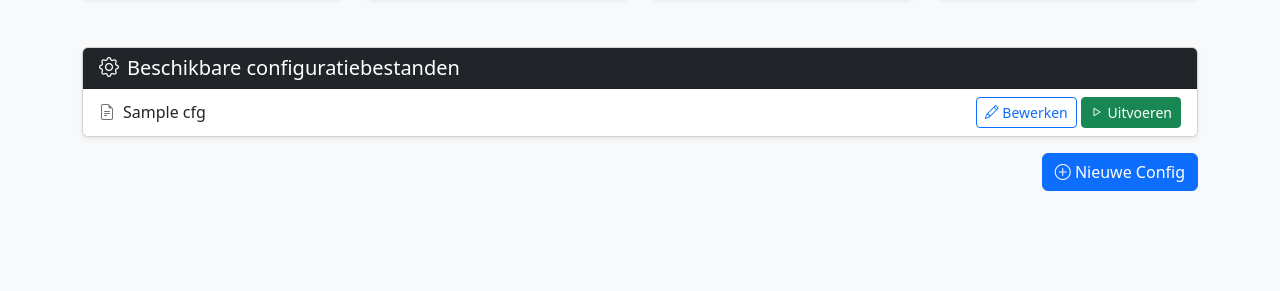
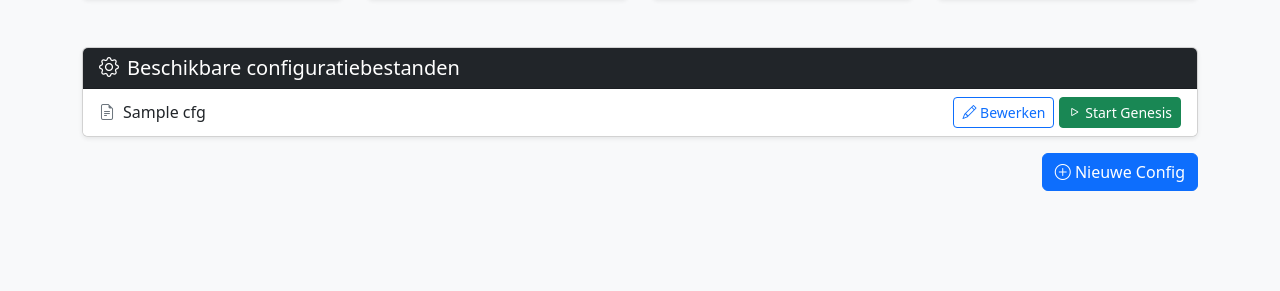
Before and after one commit to mark-me/prototype_flask_streaming, a Flask app: template src/app_genesis/templates/index.html in a window 1280 px wide. Shown: the part 509-800 px from the top of the page. Run offline with Flask 3, Linux system fonts and the light colour scheme; the template is opened without the code that fills it: most values are stand-ins (such as "Sample title", 1, 10 or a date in 2020).

Commit message:
Adjust start button text

```diff
--- a/src/app_genesis/templates/index.html
+++ b/src/app_genesis/templates/index.html
@@ -90,7 +90,7 @@
                         <i class="bi bi-pencil"></i> Bewerken
                     </a>
                     <a href="{{ url_for('config_run', filename=cfg) }}" class="btn btn-sm btn-success">
-                        <i class="bi bi-play"></i> Uitvoeren
+                        <i class="bi bi-play"></i> Start Genesis
                     </a>
                 </div>
             </li>
```
